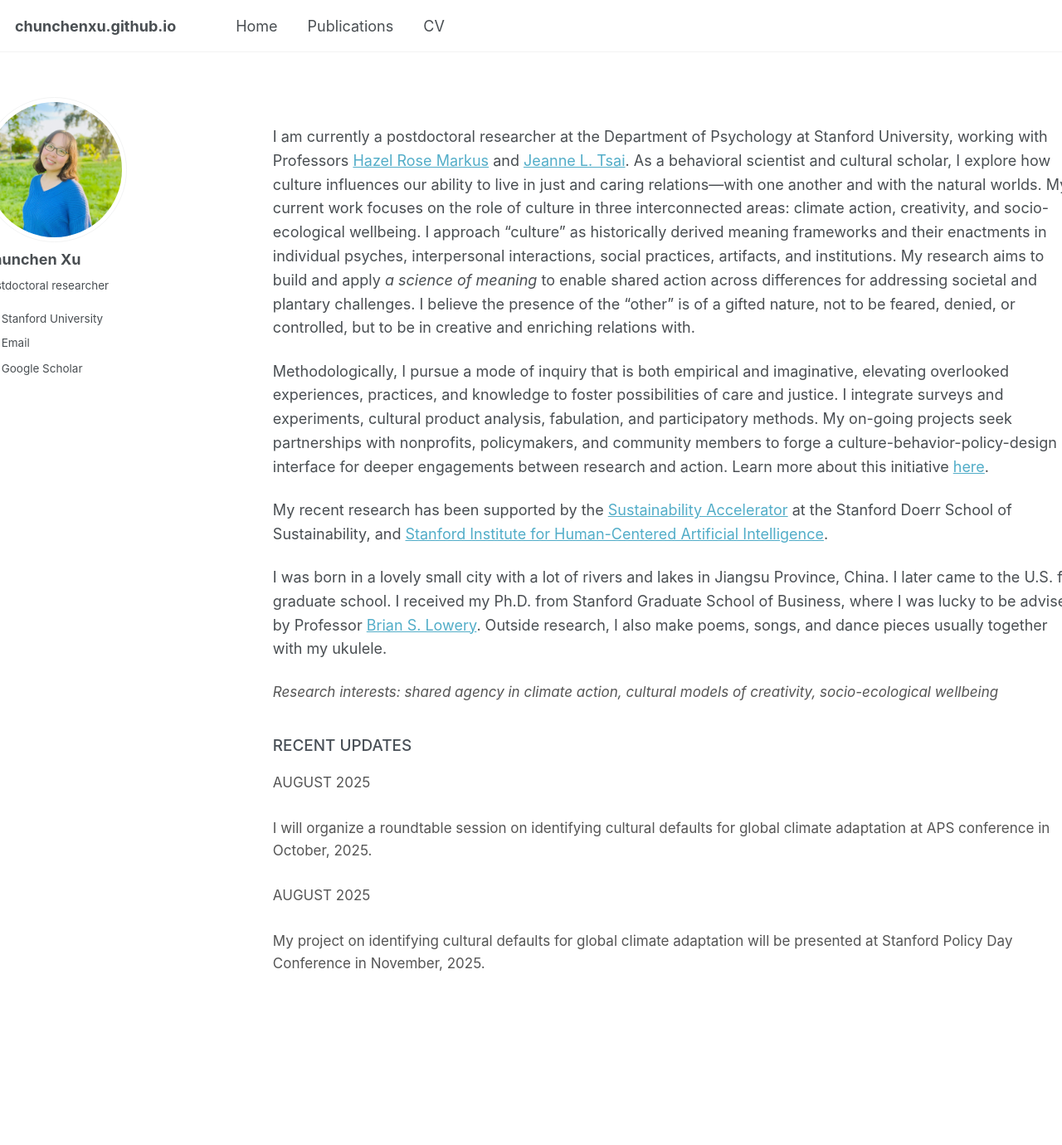
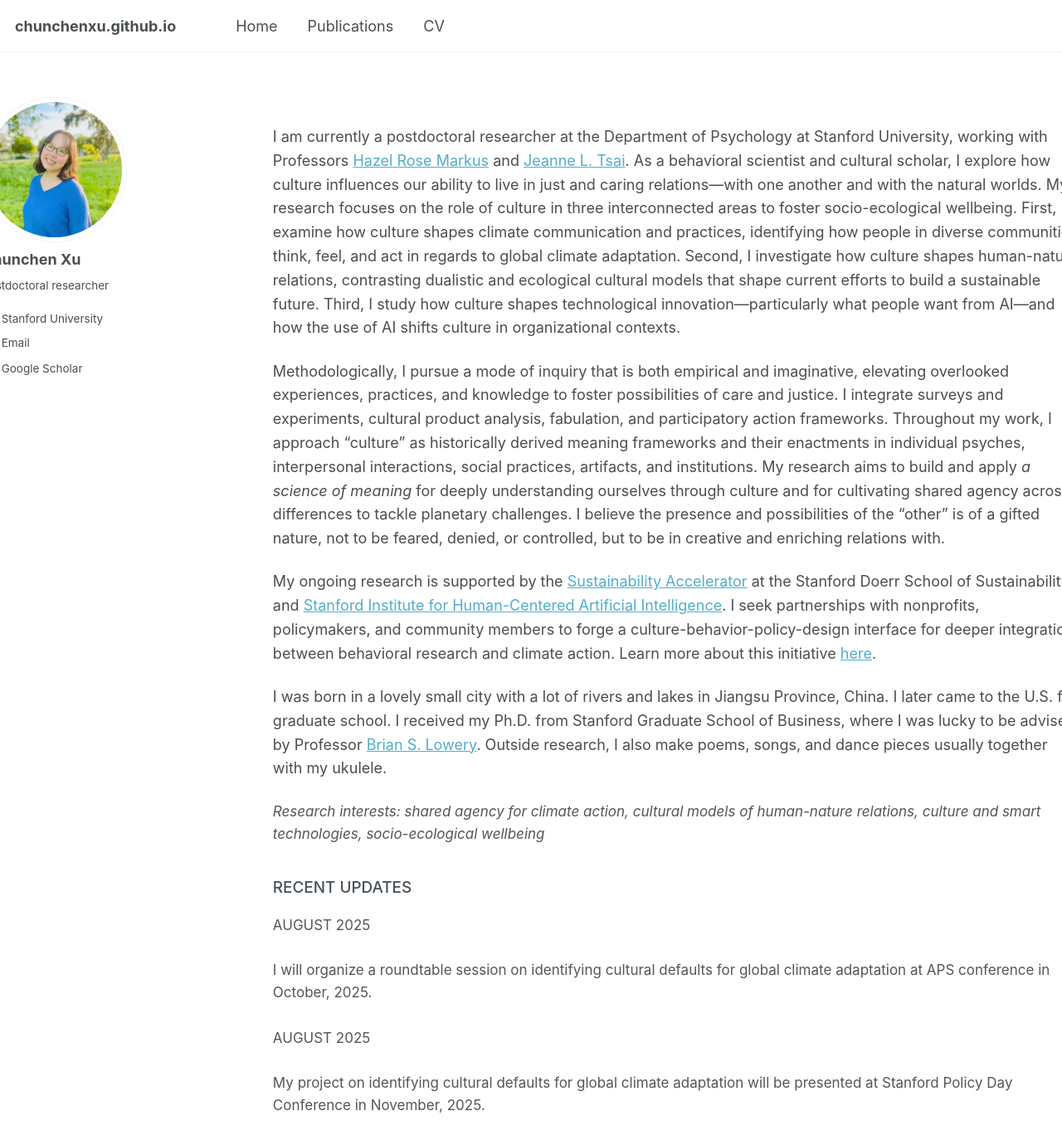
Before and after one commit to chunchenxu/chunchenxu.github.io, a Jekyll site: the page built from _pages/about.html, in a window 1280 px wide and 1400 px high. Shown: the top 1380 px of the window at 83% size. Built offline with Jekyll 4.4.1, drawn with Linux system fonts in a browser that asks for light colours; some web fonts are replaced; a script that is not in the unit is left out.

Commit message:
Update about.html

```diff
--- a/_pages/about.html
+++ b/_pages/about.html
@@ -9,20 +9,18 @@ redirect_from:
 
 <div class="about-container">
 
-<p>I am currently a postdoctoral researcher at the Department of Psychology at Stanford University, working with Professors <a href="https://web.stanford.edu/~hazelm/">Hazel Rose Markus</a> and <a href="https://psychology.stanford.edu/people/jeanne-l-tsai/">Jeanne L. Tsai</a>. As a behavioral scientist and cultural scholar, I explore how culture influences our ability to live in just and caring relations—with one another and with the natural worlds. My current work focuses on the role of culture in three interconnected areas: climate action, creativity, and socio-ecological wellbeing. I approach “culture” as historically derived meaning frameworks and their enactments in individual psyches, interpersonal interactions, social practices, artifacts, and institutions. My research aims to build and apply <em>a science of meaning</em> to enable shared action across differences for addressing societal and plantary challenges. I believe the presence of the “other” is of a gifted nature, not to be feared, denied, or controlled, but to be in creative and enriching relations with. </p>
+<p>I am currently a postdoctoral researcher at the Department of Psychology at Stanford University, working with Professors <a href="https://web.stanford.edu/~hazelm/">Hazel Rose Markus</a> and <a href="https://psychology.stanford.edu/people/jeanne-l-tsai/">Jeanne L. Tsai</a>. As a behavioral scientist and cultural scholar, I explore how culture influences our ability to live in just and caring relations—with one another and with the natural worlds. My research focuses on the role of culture in three interconnected areas to foster socio-ecological wellbeing. First, I examine how culture shapes climate communication and practices, identifying how people in diverse communities think, feel, and act in regards to global climate adaptation. Second, I investigate how culture shapes human-nature relations, contrasting dualistic and ecological cultural models that shape current efforts to build a sustainable future. Third, I study how culture shapes technological innovation—particularly what people want from AI—and how the use of AI shifts culture in organizational contexts. </p>
 
-<p>Methodologically, I pursue a mode of inquiry that is both empirical and imaginative, elevating overlooked experiences, practices, and knowledge to foster possibilities of care and justice. I integrate surveys and experiments, cultural product analysis, fabulation, and participatory methods. My on-going projects seek partnerships with nonprofits, policymakers, and community members to forge a culture-behavior-policy-design interface for deeper engagements between research and action. Learn more about this initiative <a href="https://substack.com/@earthcarecultures?utm_source=user-menu">here</a>.</p>
+<p>Methodologically, I pursue a mode of inquiry that is both empirical and imaginative, elevating overlooked experiences, practices, and knowledge to foster possibilities of care and justice. I integrate surveys and experiments, cultural product analysis, fabulation, and participatory action frameworks. Throughout my work, I approach “culture” as historically derived meaning frameworks and their enactments in individual psyches, interpersonal interactions, social practices, artifacts, and institutions. My research aims to build and apply <em>a science of meaning</em> for deeply understanding ourselves through culture and for cultivating shared agency across differences to tackle planetary challenges. I believe the presence and possibilities of the “other” is of a gifted nature, not to be feared, denied, or controlled, but to be in creative and enriching relations with. </p>
 
-<p>
-My recent research has been supported by the <a href="https://sustainability-accelerator.stanford.edu/">Sustainability Accelerator</a> at the Stanford Doerr School of Sustainability, and <a href="https://hai.stanford.edu/">Stanford Institute for Human-Centered Artificial Intelligence</a>.
-</p>
+<p>My ongoing research is supported by the <a href="https://sustainability-accelerator.stanford.edu/">Sustainability Accelerator</a> at the Stanford Doerr School of Sustainability, and <a href="https://hai.stanford.edu/">Stanford Institute for Human-Centered Artificial Intelligence</a>. I seek partnerships with nonprofits, policymakers, and community members to forge a culture-behavior-policy-design interface for deeper integration between behavioral research and climate action. Learn more about this initiative <a href="https://substack.com/@earthcarecultures?utm_source=user-menu">here</a>.</p>
 
 <p>
 I was born in a lovely small city with a lot of rivers and lakes in Jiangsu Province, China. I later came to the U.S. for graduate school. I received my Ph.D. from Stanford Graduate School of Business, where I was lucky to be advised by Professor <a href="https://www.gsb.stanford.edu/faculty-research/faculty/brian-lowery">Brian S. Lowery</a>. Outside research, I also make poems, songs, and dance pieces usually together with my ukulele.
 </p>
 
 <div class="smaller-note">
-<em> Research interests: shared agency in climate action, cultural models of creativity, socio-ecological wellbeing </em>
+<em> Research interests: shared agency for climate action, cultural models of human-nature relations, culture and smart technologies, socio-ecological wellbeing </em>
 </div>
 
 <h2>RECENT UPDATES</h2>
```
